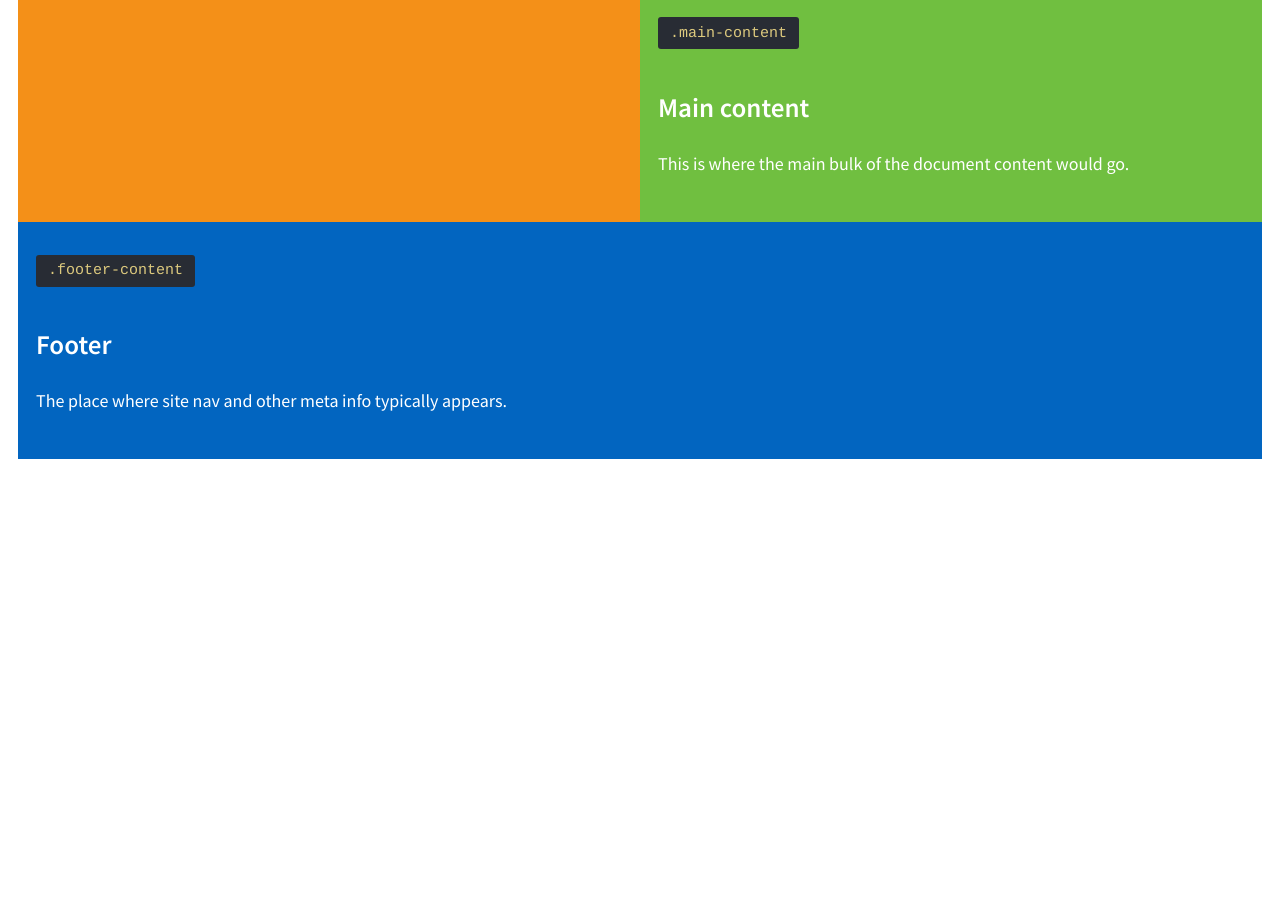
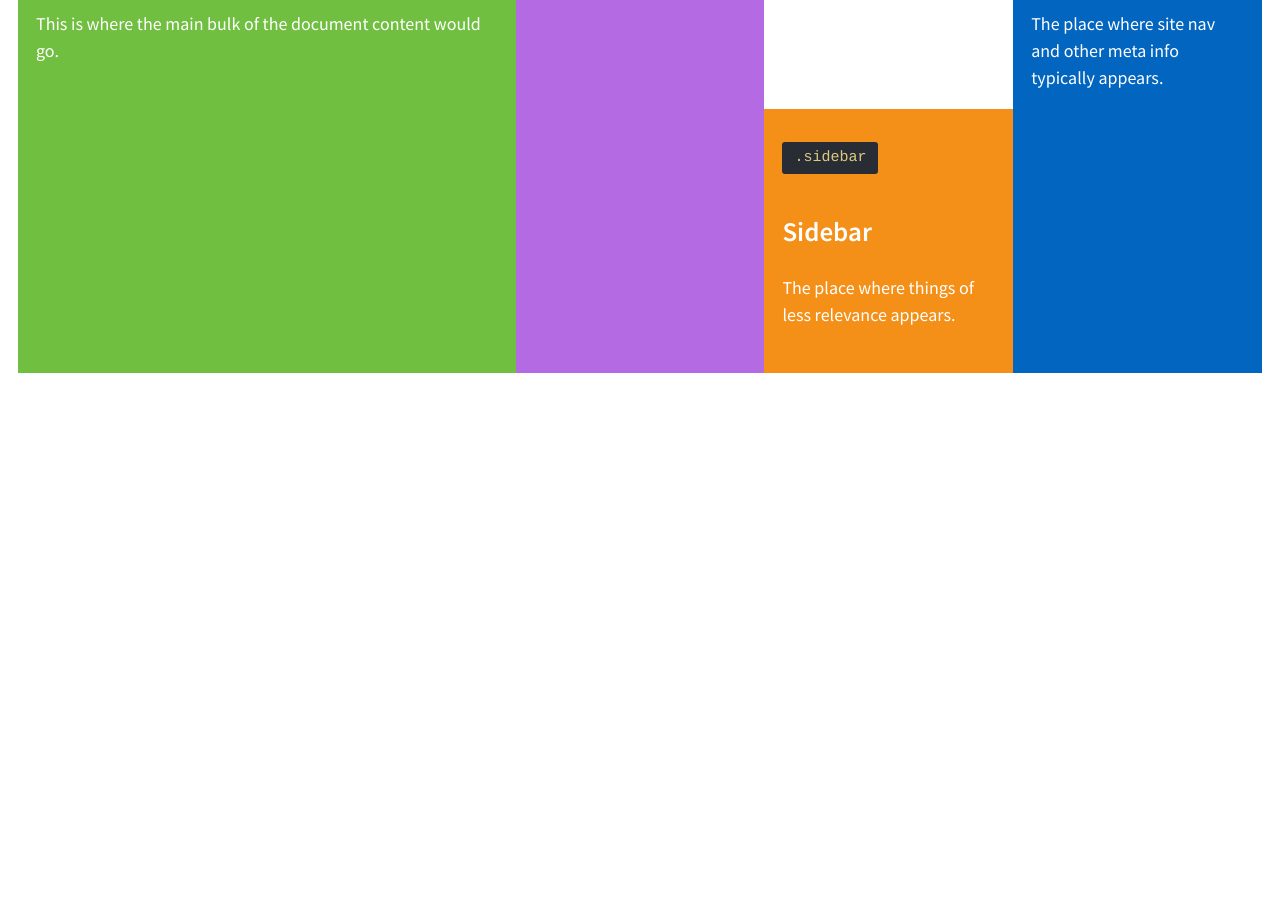
Before and after one commit to DIMIWU/MMP240, a plain HTML site: page wk9_CSS_Grids_Demo/css_grid_demo_start/index.html in a window 1280 px wide. Shown: the part 438-1358 px from the top of the page. Before the commit the page ends 915 px from the top, so only its background shows below. Drawn offline with Linux system fonts and the light colour scheme.

Commit message:
grid areas

```diff
--- a/wk9_CSS_Grids_Demo/css_grid_demo_start/index.html
+++ b/wk9_CSS_Grids_Demo/css_grid_demo_start/index.html
@@ -8,7 +8,7 @@
     <link href="https://fonts.googleapis.com/css?family=PT+Serif:400,400i,700,700i|Source+Sans+Pro:400,400i,600,600i" rel="stylesheet">
     <link rel="stylesheet" href="style-main.css" type="text/css" media="all">
 	<link rel="stylesheet" href="style-grid-area.css" type="text/css" media="all">
-    <link rel="stylesheet" href="style-grid.css" type="text/css" media="all">
+   <!--  <link rel="stylesheet" href="style-grid.css" type="text/css" media="all"> -->
 </head>
 
 <body class="site">
--- a/wk9_CSS_Grids_Demo/css_grid_demo_start/style-grid-area.css
+++ b/wk9_CSS_Grids_Demo/css_grid_demo_start/style-grid-area.css
@@ -1,3 +1,65 @@
 .site{
+    display: grid;
+ 	grid-template-columns:1fr;
+ 	grid-template-rows: repeat(5, 1fr);
+ 	grid-template-areas:
+ 		"title"
+ 		"masthead"
+ 		"main"
+ 		"sidebar"
+ 		"footer";
+}
+
+.masthead{
+	grid-area: masthead;
+}
+
+.page-title{
+	grid-area: title;
+}
+
+.main-content{
+	grid-area: main;
+}
+
+.sidebar{
+	grid-area: sidebar;
+}
+
+.footer-content{
+	grid-area: footer;
 
 }
+
+
+@media only screen and (min-width: 600px){
+
+	.site{
+		grid-template-columns: 2fr 1fr 1fr;
+		grid-template-areas:
+			"title title title"
+ 			"main masthead masthead"
+ 			"main sidebar sidebar"
+ 			"footer footer footer";
+	}
+
+
+
+
+}
+
+
+@media only screen and (min-width: 1200px){
+
+	.site{
+		grid-template-columns: 2fr 1fr 1fr 1fr;
+		grid-template-areas:
+		"title title title title"
+		"main masthead . footer"
+		"main masthead sidebar footer"
+	}
+
+
+
+
+}
```
